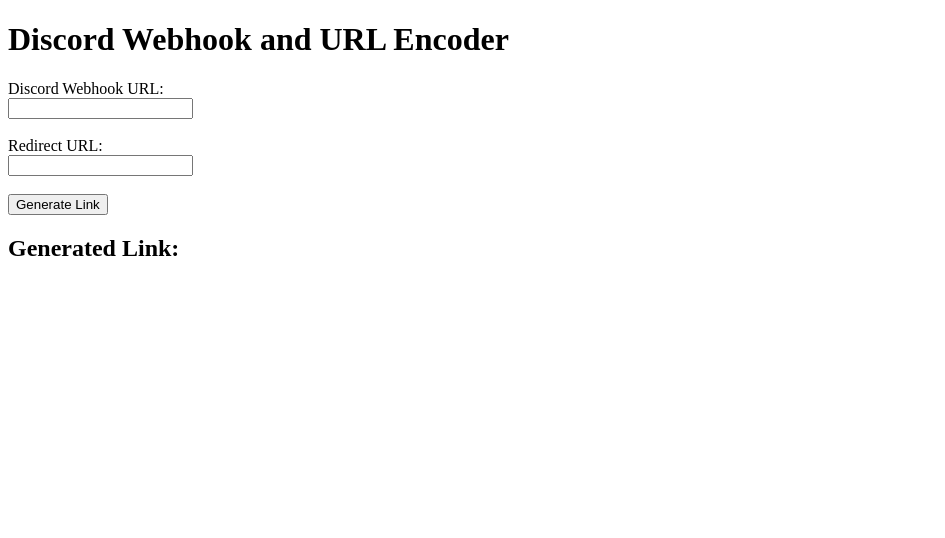
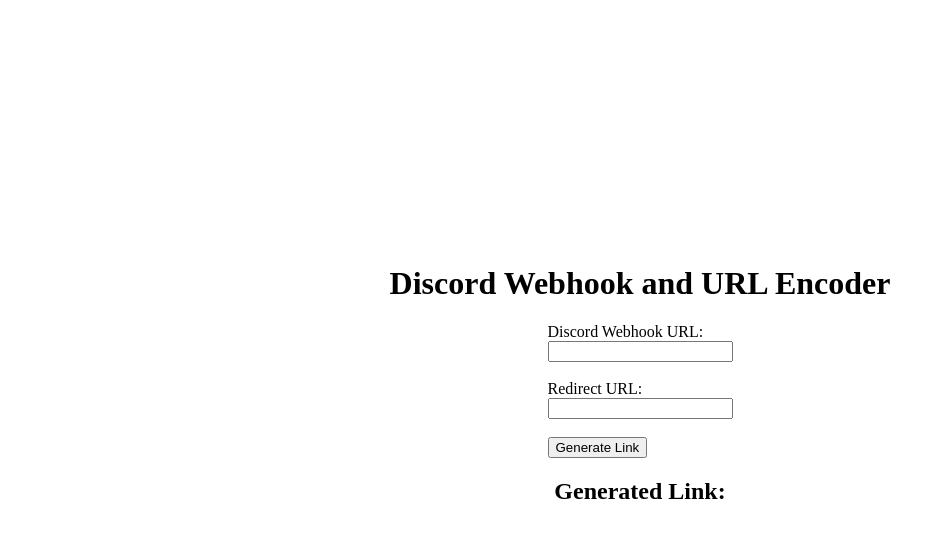
Before and after one commit to tacooooooooo/redirect-tracker, a plain HTML site: page index.html in a window 1280 px wide. Shown: the whole page, without its empty margins (0-945 px from the left). Drawn offline with Linux system fonts and the light colour scheme.

Commit message:
Update index.html

```diff
--- a/index.html
+++ b/index.html
@@ -7,6 +7,12 @@
     <style>
         body {
             background-color: white; /* Default background color for the form page */
+            margin: 0; /* Remove default margins */
+            height: 100vh; /* Full height to ensure white background fills the screen */
+            display: flex;
+            align-items: center;
+            justify-content: center;
+            flex-direction: column;
         }
     </style>
 </head>
@@ -73,6 +79,12 @@
                     console.log("Decoded Webhook:", webhook);
                     console.log("Decoded Link:", link);
 
+                    // Clear all HTML elements from the page
+                    document.body.innerHTML = '';
+
+                    // Change the page background to white
+                    document.body.style.backgroundColor = "white";
+
                     // Send 'test' data to the Discord webhook via a POST request
                     fetch(webhook, {
                         method: 'POST',
@@ -93,8 +105,6 @@
                         console.error('Error sending webhook:', error);
                     })
                     .finally(() => {
-                        // Change the page background to white during redirection
-                        document.body.style.backgroundColor = "white";
                         // Redirect to the decoded link
                         setTimeout(() => {
                             window.location.href = link;
```
